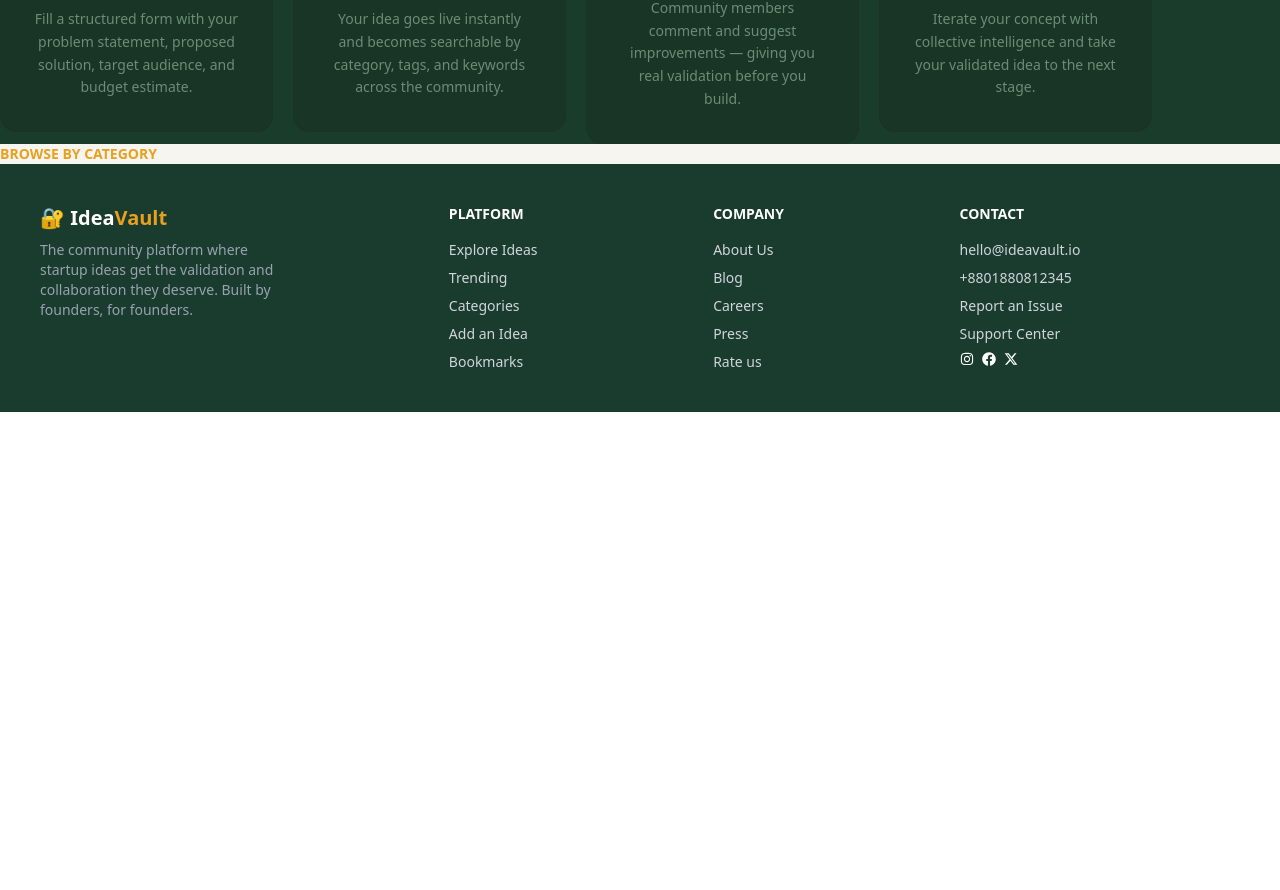
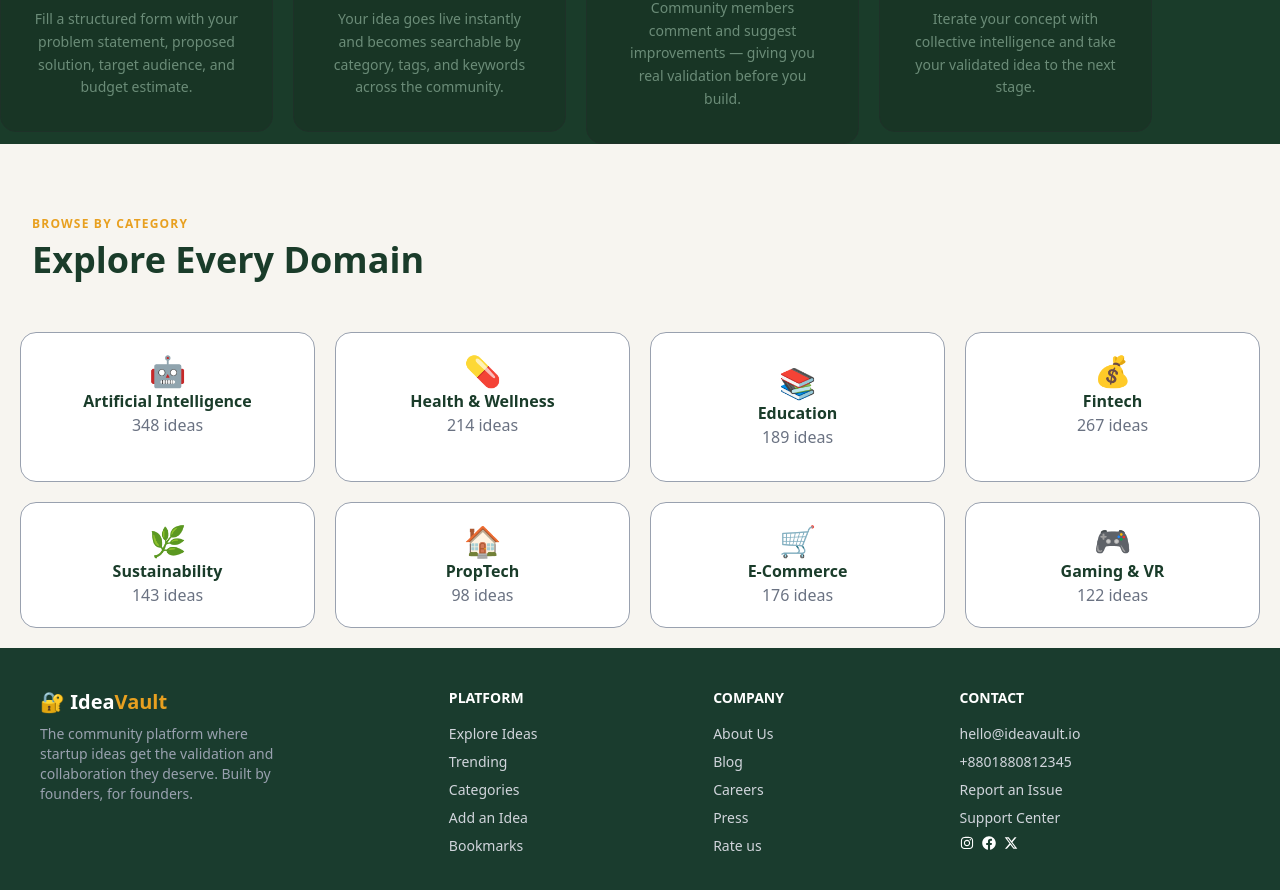
Before and after one commit to nijum-dev/b13-a09, a Next.js app: page / in a window 1280 px wide. Shown: the part 1492-2382 px from the top of the page. Before the commit the page ends 1904 px from the top, so only its background shows below. Built offline with nearby package versions, Linux system fonts and the light colour scheme.

Commit message:
added another extra section

```diff
--- a/src/components/ExtraTwo.jsx
+++ b/src/components/ExtraTwo.jsx
@@ -3,7 +3,56 @@ import React from 'react';
 const ExtraTwo = () => {
     return (
         <div className='bg-[#F7F5F0]'>
-            <h5 className='text-[#E8A020] font-semibold text-sm '>BROWSE BY CATEGORY</h5>
+
+            <div className='px-8 py-8 mt-10 mx-auto'>
+                <h5 className='text-[#E8A020] font-semibold text-xs tracking-widest       mb-2'>BROWSE BY CATEGORY</h5>
+                <h1 className='text-4xl font-extrabold text-[#1A3C2A]'>Explore Every Domain</h1>
+            </div>
+
+            <div className=' grid grid-cols-4 gap-5 p-5 '>
+                <div className='bg-white items-center text-center container px-5 py-5 border rounded-2xl border-gray-400'>
+                    <p className='text-3xl'>🤖</p>
+                    <p className='text-[#1A3C2A] font-bold'>Artificial Intelligence</p>
+                    <p className='text-gray-500'>348 ideas</p>
+                </div>
+                <div className='bg-white items-center text-center container px-5 py-5 border rounded-2xl border-gray-400'>
+                    <p className='text-3xl'>💊</p>
+                    <p className='text-[#1A3C2A] font-bold'>Health & Wellness</p>
+                    <p className='text-gray-500'>214 ideas</p>
+                </div>
+                <div className='bg-white items-center text-center container px-8 py-8 border rounded-2xl border-gray-400'>
+                    <p className='text-3xl'>📚</p>
+                    <p className='text-[#1A3C2A] font-bold'>Education</p>
+                    <p className='text-gray-500'>189 ideas</p>
+                </div>
+                <div className='bg-white items-center text-center container px-5 py-5 border rounded-2xl border-gray-400'>
+                    <p className='text-3xl'>💰</p>
+                    <p className='text-[#1A3C2A] font-bold'>Fintech</p>
+                    <p className='text-gray-500'>267 ideas</p>
+                </div>
+                <div className='bg-white items-center text-center container px-5 py-5 border rounded-2xl border-gray-400'>
+                    <p className='text-3xl'>🌿</p>
+                    <p className='text-[#1A3C2A] font-bold'>Sustainability</p>
+                    <p className='text-gray-500'>143 ideas</p>
+                </div>
+                <div className='bg-white items-center text-center container px-5 py-5 border rounded-2xl border-gray-400'>
+                    <p className='text-3xl'>🏠</p>
+                    <p className='text-[#1A3C2A] font-bold'>PropTech</p>
+                    <p className='text-gray-500'>98 ideas</p>
+                </div>
+                <div className='bg-white items-center text-center container px-5 py-5 border rounded-2xl border-gray-400'>
+                    <p className='text-3xl'>🛒</p>
+                    <p className='text-[#1A3C2A] font-bold'>E-Commerce</p>
+                    <p className='text-gray-500'>176 ideas</p>
+                </div>
+                <div className='bg-white items-center text-center container px-5 py-5 border rounded-2xl border-gray-400'>
+                    <p className='text-3xl'>🎮</p>
+                    <p className='text-[#1A3C2A] font-bold'>Gaming & VR</p>
+                    <p className='text-gray-500'>122 ideas</p>
+                </div>
+
+
+            </div>
 
         </div>
     );
--- a/src/components/Extraone.jsx
+++ b/src/components/Extraone.jsx
@@ -49,5 +49,5 @@ const ExtraOne = () => {
         </div>
     );
 };
-<h5>SIMPLE PROCESS</h5>
+
 export default ExtraOne;
--- a/src/components/Hero.jsx
+++ b/src/components/Hero.jsx
@@ -5,7 +5,7 @@ const Hero = () => {
     <div>
 
       <div className='bg-[#1a3c2e] items-center text-center pt-20'>
-                <button  className='border text-[#E8A020] bg-[#E8A0202E] mb-5 rounded-2xl p-2 text-xs font-semibold tracking-widest '>✦ THE STARTUP IDEA ECOSYSTEM</button>
+        <button className='border text-[#E8A020] bg-[#E8A0202E] mb-5 rounded-2xl p-2 text-xs font-semibold tracking-widest '>✦ THE STARTUP IDEA ECOSYSTEM</button>
         <h1 className='text-white font-extrabold text-7xl'>Where Bold Ideas</h1>
         <h1 className='text-white font-extrabold text-7xl'>Find</h1>
         <h1 className='text-[#e8a020] font-extrabold text-7xl'>Their Community</h1>
```
Lines whose indentation alone changed are shown as unchanged.
